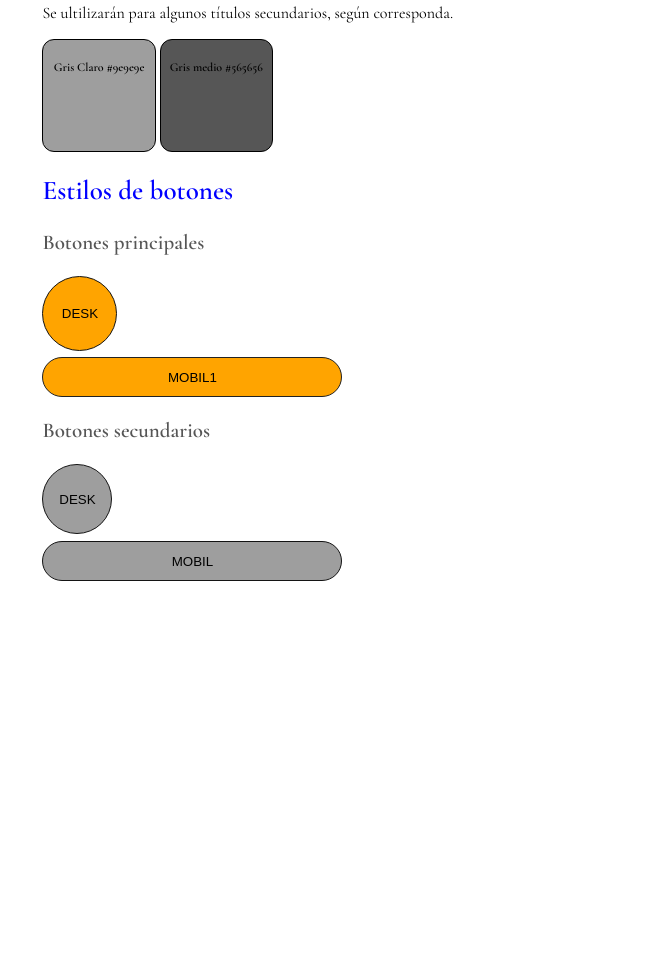
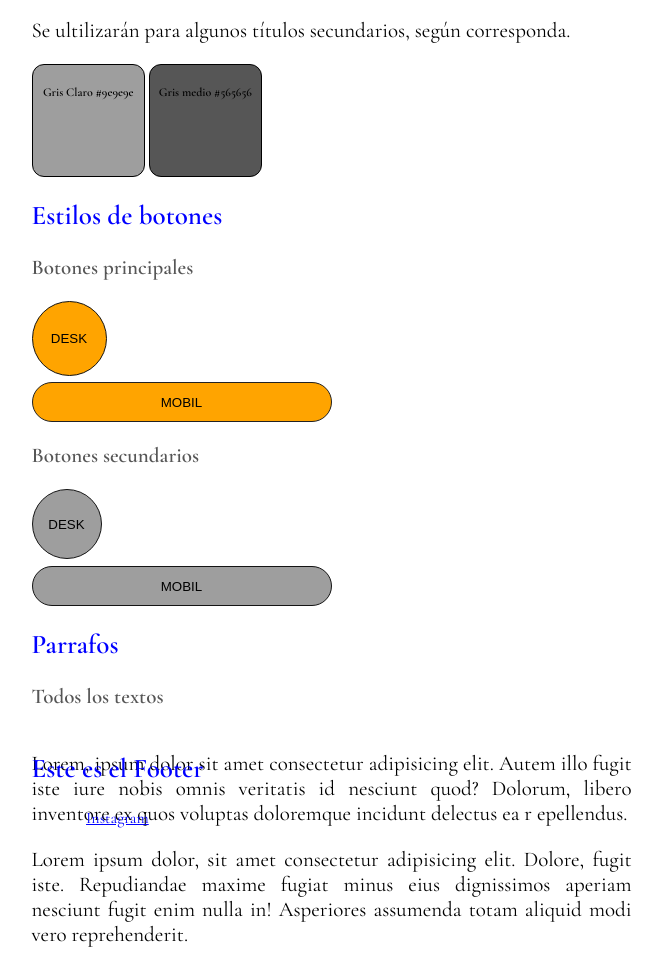
Before and after one commit to andreacasanova1/Palette-proyecto-alpha, a plain HTML site: page index.html in a window 1280 px wide. Shown: the part 883-1851 px from the top of the page, without its empty margins (339-1001 px from the left). Before the commit the page ends 1464 px from the top, so only its background shows below. Drawn offline with nearby package versions, Linux system fonts and the light colour scheme.

Commit message:
test
testeando porque el footer no ocupa su lugar

```diff
--- a/CSS/style.css
+++ b/CSS/style.css
@@ -2,6 +2,7 @@
 
 *{
   box-sizing: border-box;
+
 }
 
 html,body {
@@ -207,3 +208,30 @@ color: #141414;
 background-color: #565656;
 color: #141414;
 }
+
+.texto {
+ position: absolute;
+ display: inline-block;
+ width: 600px;
+ height: auto;
+ text-align: justify;
+
+}
+.footer {
+ position: relative;
+ display:inline-flex;
+ width: auto;
+ height: auto;
+ text-align: center;
+ align-self: flex-end;
+ align-items: flex-end;
+
+}
+ p {
+  font-size: 21px;
+  color: #000000;
+ }
+
+ a:link {
+  color: blue;
+}
--- a/index.html
+++ b/index.html
@@ -15,8 +15,10 @@
 <body>
 
     <main>
+        <header>
             <h1>Guía de estilos ANDREA CASANOVA</h1>
-            <!-- esta es la primera sección-->
+        </header>
+        <!-- esta es la primera sección de encabeados-->
             <section class="encabezados">
                 <h2 class="titulo2">Tipografía de encabezados</h2>
 
@@ -26,7 +28,7 @@
                 <h4>h4 Título cuatro</h4>
                 <h5>h5 Título cinco</h5>
                 <h6>h6 Título seis</h6>
-            <!-- esta es la segunda sección-->
+        <!-- esta es la segunda sección colores-->
             </section>
             <section class="paleta-de-color">
                 <h2 class="titulo2">Paleta de colores</h2>
@@ -72,41 +74,74 @@
                         <h5>Gris medio #565656</h5>
                     </div>
                 </div>
-
-
-
-
-            <!-- esta es la tercera sección-->
             </section>
+            <!-- esta es la tercera sección botones-->
 
             <h2 class="titulo2">Estilos de botones</h2>
             <h3 class="titulo3">Botones principales</h3>
 
-        <section class="botones-d">
+        <section class="botones-principales">
             <!-- Botones de escritorio-->
             <button class="btnpdesktop">Desk</button>
 
-        </section>
-        <section class="botones-m">
             <!-- Botones de mobil-->
-            <button class="btnpmobil">Mobil1</button>
-
+            <button class="btnpmobil">Mobil</button>
         </section>
 
             <h3 class="titulo3">Botones secundarios</h3>
 
+
+        <section class="botones-secundarios">
             <!-- Botones de escritorio-->
-        <section class="botones-s">
             <button class="btn2desktop">Desk</button>
 
             <!-- Botones de mobil-->
             <button class="btn2mobil">Mobil</button>
 
+        </section>
 
-        </section>
+        <article>
+            <h2 class="titulo2">Parrafos</h2>
+            <h3>Todos los textos</h3>
+
+                <div class="texto">
+                    <p >Lorem, ipsum dolor
+                        sit amet consectetur
+                        adipisicing elit.
+                        Autem illo fugit
+                        iste iure nobis omnis
+                        veritatis id nesciunt
+                        quod? Dolorum, libero
+                        inventore ex quos
+                        voluptas doloremque
+                        incidunt delectus ea r
+                        epellendus.
+                    </p>
+
+
+                    <p>Lorem ipsum dolor, sit
+                         amet consectetur adipisicing elit.
+                         Dolore, fugit iste. Repudiandae
+                        maxime fugiat minus eius dignissimos
+                         aperiam nesciunt fugit enim nulla in!
+                         Asperiores assumenda totam aliquid modi
+                         vero reprehenderit.
+                    </p>
+                </div>
+        </article>
+            <div class="footer">
+                <footer>
+                    <h2 class="titulo2">Este es el Footer</h1>
+                    <a href="https://instagram.com">Instagram</a>
+                </footer>
+            </div>
+
+
+
 
     </main>
 
 
+
 </body>
 </html>
```
Lines whose indentation alone changed are shown as unchanged.
